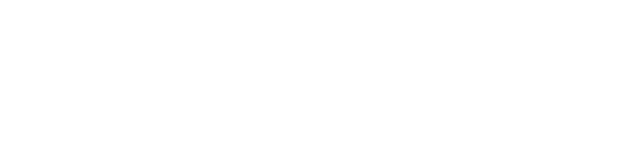
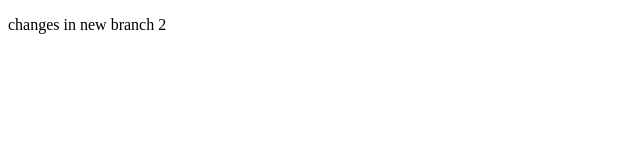
Before and after one commit to Zombie1991/githwdavid, a plain HTML site: page index.html in a window 1280 px wide. Shown: the whole page, without its empty margins (0-640 px from the left). Drawn offline with Linux system fonts and the light colour scheme.

Commit message:
Update index.html

```diff
--- a/index.html
+++ b/index.html
@@ -6,6 +6,6 @@
     <title>Document</title>
 </head>
 <body>
-
+    <p>changes in new branch 2</p>
 </body>
 </html>
```
